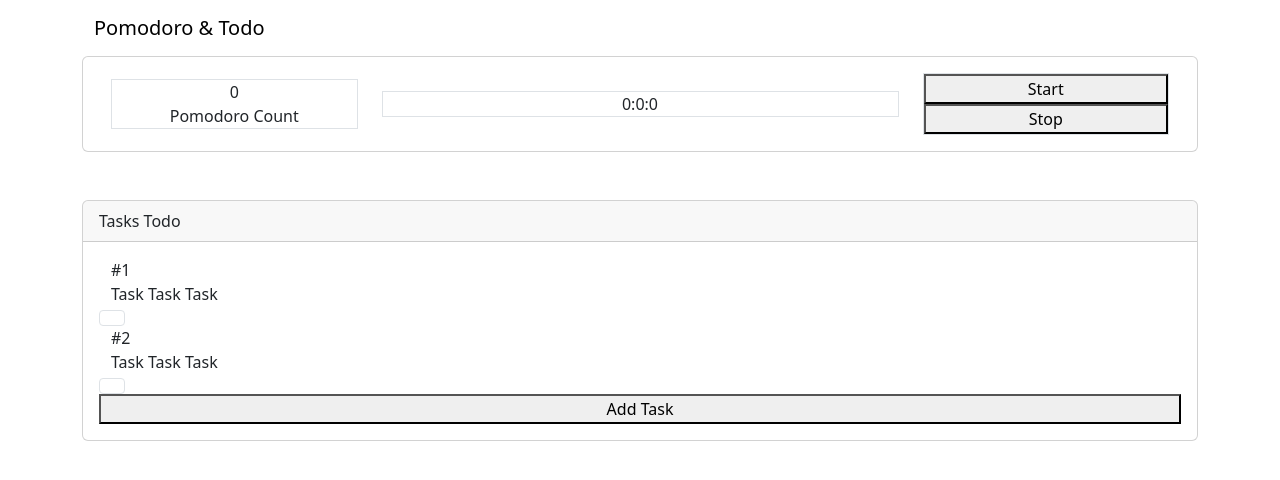
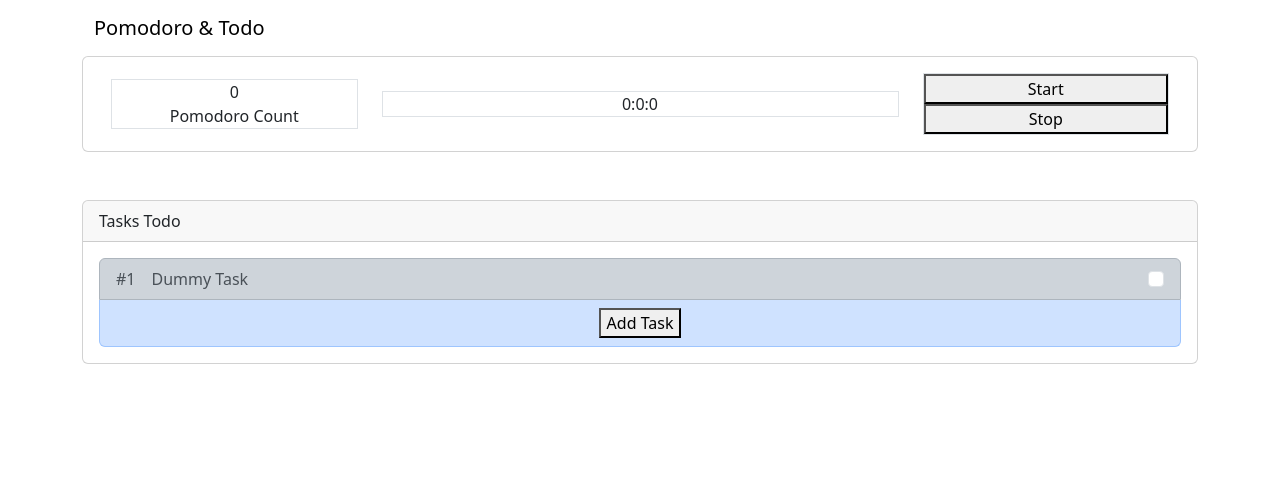
Before and after one commit to Jek08/pomodoro-todo-app, a React (Create React App) app: page / in a window 1280 px wide. Both pictures are taken after a click on the button "Add Task". Shown: the top 480 px of the page. Built offline with nearby package versions, Linux system fonts and the light colour scheme.

Commit message:
update todo list to use mvvm
todo list still use dummy data to make things simple
add some styling on todo list

```diff
--- a/src/app/PomodoroTodoScreen.tsx
+++ b/src/app/PomodoroTodoScreen.tsx
@@ -2,19 +2,6 @@ import React from "react";
 import TopBar from "../commons/ui/TopBar";
 import PomodoroTimer from "./widgets/PomodoroTimer";
 import TodoList from "./widgets/TodoList";
-
-const tasks = [
-  {
-    id: 1,
-    task: "Task Task Task",
-    isDone: false,
-  },
-  {
-    id: 2,
-    task: "Task Task Task",
-    isDone: false,
-  },
-];
 
 export default class PomodoroTodoScreen extends React.Component {
   render(): React.ReactNode {
@@ -22,7 +9,7 @@ export default class PomodoroTodoScreen extends React.Component {
       <div className="container" id="PomodoroTodoScreen">
         <TopBar />
         <PomodoroTimer />
-        <TodoList tasks={tasks} />
+        <TodoList/>
       </div>
     );
   }
--- /dev/null
+++ b/src/app/viewmodel/TodoListViewModel.ts
@@ -0,0 +1,48 @@
+import ViewModel from "commons/base/ViewModel";
+
+interface Task {
+  id: number;
+  title: string;
+  dueTime: Date;
+  isDone: boolean;
+};
+
+class TodoListState {
+  tasks: Task[] = new Array<Task>();
+  isAllTaskDone: boolean = false;
+}
+
+class TodoListViewModel extends ViewModel<TodoListState> {
+  constructor() {
+    super(new TodoListState());
+  }
+
+  addTask(newTask: Task): Promise<Task> {
+    return new Promise((resolve, reject) => {
+      if (newTask.id) {
+        this.state.tasks.push(newTask);
+        resolve(newTask);
+      } else {
+        reject(`New Task doesn't have id. Task: ${newTask}`);
+      }
+    });
+  }
+
+  setTaskDone(id: number): Promise<Task> {
+    return new Promise((resolve, reject) => {
+      let taskId = -1;
+
+      for (let task of this.state.tasks) {
+        if (task.id === id) {
+          task.isDone = true;
+          taskId = id;
+          return resolve(task);
+        }
+      }
+
+      if (taskId === -1) return reject(`Id Task ${id} don't exist`);
+    });
+  }
+}
+
+export { TodoListState, TodoListViewModel, type Task };
--- a/src/app/widgets/TodoList.tsx
+++ b/src/app/widgets/TodoList.tsx
@@ -1,59 +1,79 @@
+import {
+  Task,
+  TodoListState,
+  TodoListViewModel,
+} from "app/viewmodel/TodoListViewModel";
+import ViewController from "commons/base/ViewController";
 import CardWithHeader from "commons/ui/CardWithHeader";
 import React from "react";
 
-interface TaskItem {
-  id: number;
-  task: string;
-  isDone: boolean;
+class TaskItem extends React.Component<{ task: Task; isDone: boolean }> {
+  constructor(task: Task, isDone: boolean) {
+    super({ task, isDone });
   }
 
-interface Props {
-  tasks: TaskItem[];
-}
+  render(): React.ReactNode {
+    const task = this.props.task;
+    const oddTaskBg = task.id % 2 !== 0 ? "list-group-item-dark" : "list-group-item-light";
 
-export default class TodoList extends React.Component<Props> {
-  taskItemDone(task: TaskItem): React.ReactNode {
     return (
-      <div className="row" id={task.id.toString()}>
-        <span>#{task.id}</span>
-        <span>{task.task}</span>
-        <input
-          className="form-check-input"
-          type="checkbox"
-          value=""
-          id="TaskCheckbox"
-          checked
-        />
+      <li className={"list-group-item d-flex justify-content-between " + oddTaskBg} >
+        <div>
+          <span className="me-3">#{task.id}</span>
+          <span>{task.title}</span>
         </div>
-    );
-  }
-
-  taskItemNotDone(task: TaskItem): React.ReactNode {
-    return (
-      <div className="row" id={task.id.toString()}>
-        <span>#{task.id}</span>
-        <span>{task.task}</span>
           <input
             className="form-check-input"
             type="checkbox"
             value=""
             id="TaskCheckbox"
           />
-      </div>
+      </li>
     );
+  }
+}
+
+export default class TodoList extends ViewController<
+  {},
+  TodoListState,
+  TodoListViewModel
+> {
+  constructor() {
+    super({}, new TodoListViewModel());
+  }
+
+  addTaskButtonHandler() {
+    let currentTasks = this.vmState.tasks;
+    let newTask: Task = {
+      id: currentTasks.length + 1,
+      title: "Dummy Task",
+      dueTime: new Date(Date.now()),
+      isDone: false,
+    };
+    currentTasks.push(newTask);
+    this.viewModel.emit((state) => {
+      state.tasks = currentTasks;
+    });
   }
 
   render(): React.ReactNode {
     return (
       <CardWithHeader id="todolist" className="" cardTitle="Tasks Todo">
-        <div className="container">
-          {this.props.tasks.map((task) =>
-            task.isDone ? this.taskItemDone(task) : this.taskItemNotDone(task),
-          )}
-          <div className="row">
-            <button id="AddTaskButton">Add Task</button>
-          </div>
-        </div>
+        <ul className="list-group">
+          {this.vmState.tasks.map((task, i) => {
+            return (
+              <TaskItem key={i} task={task} isDone={task.isDone}></TaskItem>
+            );
+          })}
+          <li className="list-group-item list-group-item-primary d-flex justify-content-center">
+            <button
+              id="AddTaskButton"
+              onClick={this.addTaskButtonHandler.bind(this)}
+            >
+              Add Task
+            </button>
+          </li>
+        </ul>
       </CardWithHeader>
     );
   }
```
Lines whose indentation alone changed are shown as unchanged.
